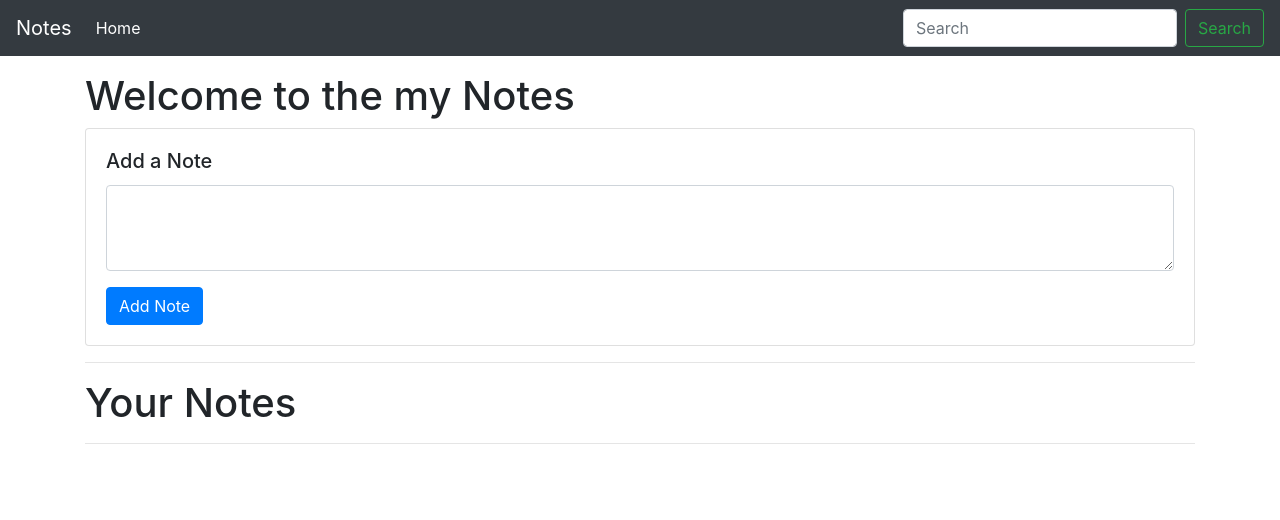
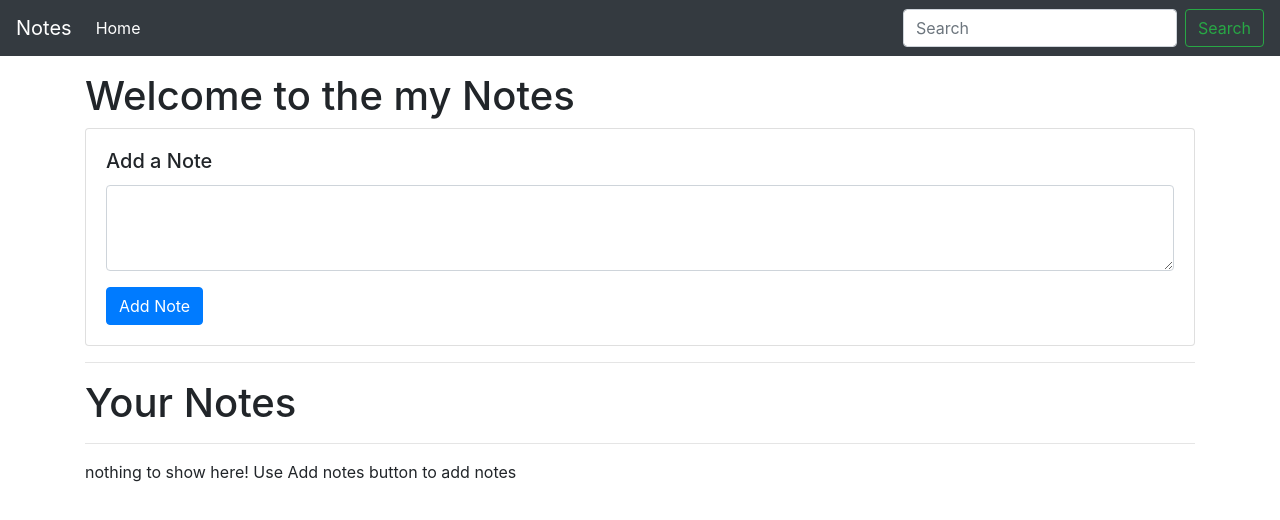
Before and after one commit to Nilamjr/Javascript-Projects, a plain HTML site: page Notes Project/index.html in a window 1280 px wide. Drawn offline with nearby package versions, Linux system fonts and the light colour scheme.

Commit message:
Letest Changes

```diff
--- a/Notes Project/app.js
+++ b/Notes Project/app.js
@@ -1,5 +1,5 @@
 console.log("Its a APP for Take Notes");
-// showNotes();
+showNotes();
 
 let addBtn = document.getElementById('addBtn');
 
@@ -51,7 +51,6 @@ function showNotes() {
 
 // delete notes on delete button
 function deleteNote(index){
-    console.log(`"I am deleting this on id ${index}`);
 
     let notes = localStorage.getItem('notes');
     if(notes == null){
@@ -65,12 +64,12 @@ function deleteNote(index){
     showNotes();
 }
 
+// Search functionality on input in navbar
 let searchTxt = document.getElementById("searchTxt");
 searchTxt.addEventListener('input', function(){
+
     let inputVal = searchTxt.value.toLowerCase();
-
     let noteCard = document.getElementsByClassName('note-card');
-
 
     Array.from(noteCard).forEach(function(element){
         let cardTxt = element.getElementsByTagName('p')[0].innerText;
@@ -81,5 +80,4 @@ searchTxt.addEventListener('input', function(){
             element.style.display = "none";
         }
     })
-
 });
```
Also changed, not shown: Notes Project/index.html (+0 -10 lines).
